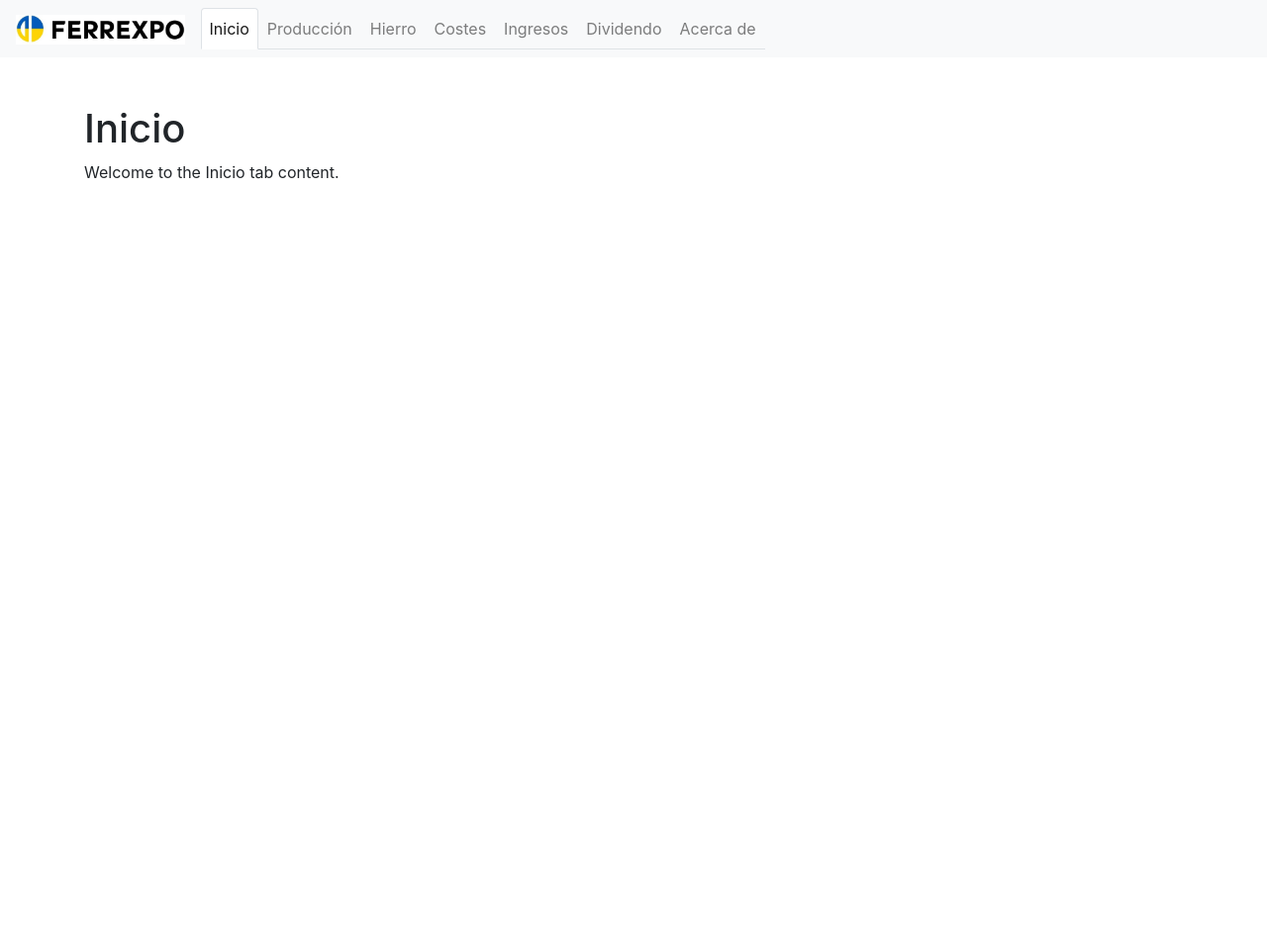
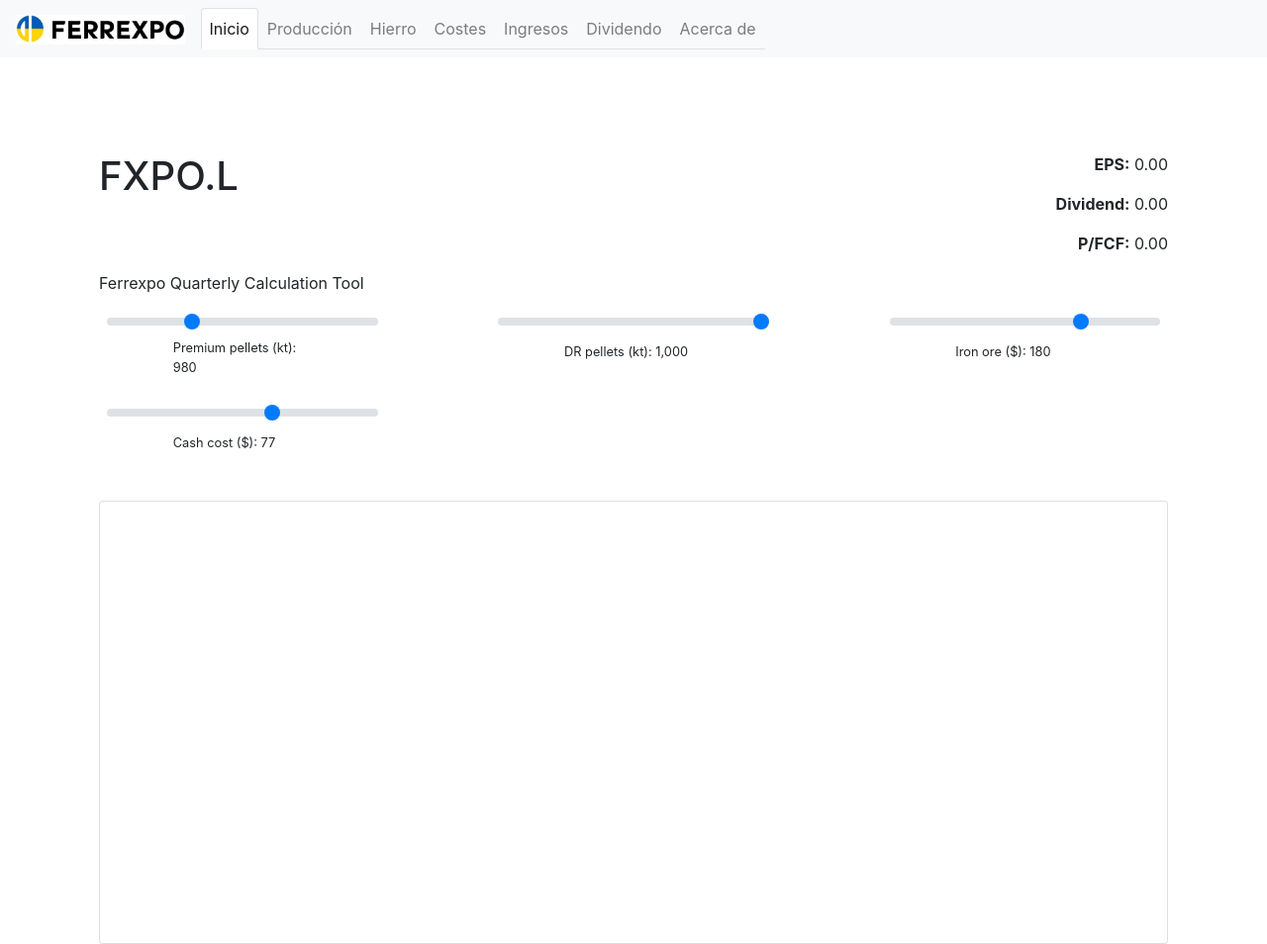
Before and after one commit to todd-lott/ferrexpo, a React app: page dist/index.html in a window 1280 px wide. Shown: the whole page at 99% size. Before the commit the page ends 800 px from the top, so only its background shows below. Built offline with nearby package versions, Linux system fonts and the light colour scheme.

Commit message:
first commit

```diff
--- a/dist/index.html
+++ b/dist/index.html
@@ -3,9 +3,10 @@
 <head>
     <meta charset="UTF-8">
     <meta name="viewport" content="width=device-width, initial-scale=1.0">
-    <title>Bootstrap Tabs Example</title>
+    <title>Ferrexpo model</title>
     <link href="https://stackpath.bootstrapcdn.com/bootstrap/4.5.2/css/bootstrap.min.css" rel="stylesheet">
     <script src="https://cdn.jsdelivr.net/npm/chart.js"></script>
+
 </head>
 <body>
     <nav class="navbar navbar-expand-lg navbar-light bg-light">
@@ -43,9 +44,42 @@
     <div class="container mt-5">
         <div class="tab-content" id="tab-content">
             <div class="tab-pane fade show active" id="inicio" role="tabpanel">
-                <!-- Content for Inicio tab -->
-                <h1>Inicio</h1>
-                <p>Welcome to the Inicio tab content.</p>
+                <div class="container">
+                <div class="d-flex justify-content-between">
+                    <h1 class="mt-5" id="title">FXPO.L</h1>
+                    <div class="text-right mt-5">
+                        <p><strong>EPS:</strong> <span id="epsValue">0.00</span></p>
+                        <p><strong>Dividend:</strong> <span id="dividendValue">0.00</span></p>
+                        <p><strong>P/FCF:</strong> <span id="pfcfValue">0.00</span></p>
+                    </div>
+                </div>
+                <p id="shareValue">Ferrexpo Quarterly Calculation Tool</p>
+
+                <div class="d-flex flex-wrap justify-content-between mb-4">
+                    <div class="range-container text-center mb-4 mx-2">
+                        <input type="range" class="custom-range" id="premiumPellets" min="100" max="3000" value="980" oninput="updateLabel('premiumPellets', 'Premium pellets', 'kt')">
+                        <small id="premiumPelletsLabel" style="display: inline-block; width: 140px; text-align: left;">Premium pellets (kt): 980</small>
+                    </div>
+                    <div class="range-container text-center mb-4 mx-2">
+                        <input type="range" class="custom-range" id="drPellets" min="0" max="1000" value="1639" oninput="updateLabel('drPellets', 'DR pellets', 'kt')">
+                        <small id="drPelletsLabel" style="display: inline-block; width: 140px; text-align: left;">DR pellets (kt): 1639</small>
+                    </div>
+                    <div class="range-container text-center mb-4 mx-2">
+                        <input type="range" class="custom-range" id="ironOrePrice" min="0" max="250" value="180" oninput="updateLabel('ironOrePrice', 'Iron ore', '$')">
+                        <small id="ironOrePriceLabel" style="display: inline-block; width: 140px; text-align: left;">Iron ore ($): 180</small>
+                    </div>
+                    <div class="range-container text-center mb-4 mx-2">
+                        <input type="range" class="custom-range" id="cashCost" min="40" max="100" value="76.5" oninput="updateLabel('cashCost', 'Cash cost', '$')">
+                        <small id="cashCostLabel" style="display: inline-block; width: 140px; text-align: left;">Cash cost ($): 76.5</small>
+                    </div>
+                </div>
+
+                <div class="card mt-4">
+                    <div class="card-body">
+                        <canvas id="mySankeyChart" width="800" height="400"></canvas>
+                    </div>
+                </div>
+            </div>
             </div>
             <div class="tab-pane fade" id="produccion" role="tabpanel">
                 <!-- Content for Producción tab -->
@@ -94,9 +128,18 @@
                 var target = $(e.target).attr("href"); // Get the tab ID
                 console.log("Tab shown: " + target);
             });
+            updateLabel('premiumPellets', 'Premium pellets', 'kt');
+            updateLabel('drPellets', 'DR pellets', 'kt');
+            updateLabel('ironOrePrice', 'Iron ore', '$');
+            updateLabel('cashCost', 'Cash cost', '$');
         });
     </script>
     <script>
+    function updateLabel(rangeId, label, unit) {
+        var rangeValue = document.getElementById(rangeId).value;
+        rangeValue = Number(rangeValue).toLocaleString('en-US');
+        document.getElementById(rangeId + 'Label').textContent = label + ' (' + unit + '): ' + rangeValue;
+    }
     document.addEventListener('DOMContentLoaded', (event) => {
         var ctx = document.getElementById('produccionChart').getContext('2d');
         var produccionChart = new Chart(ctx, {
```
